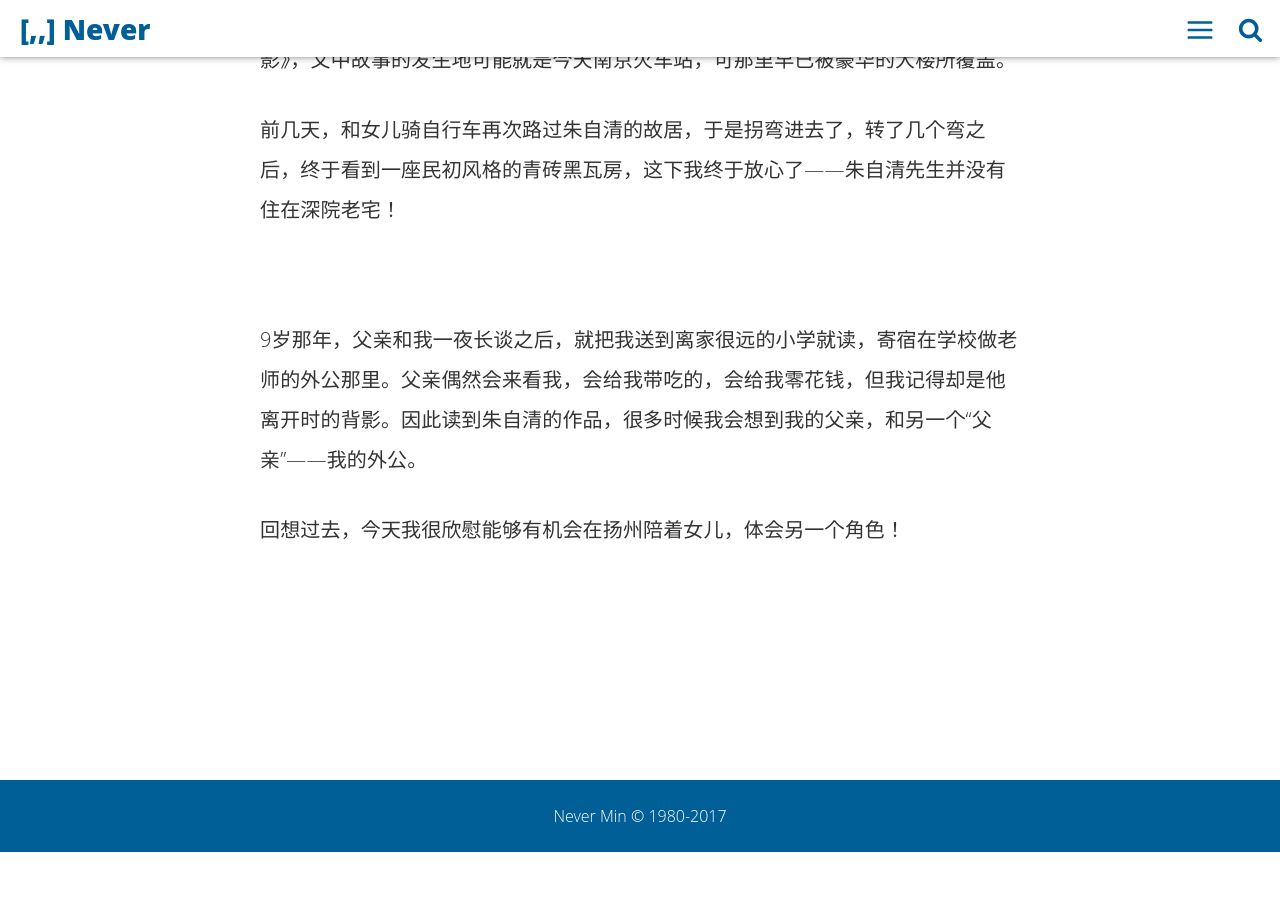
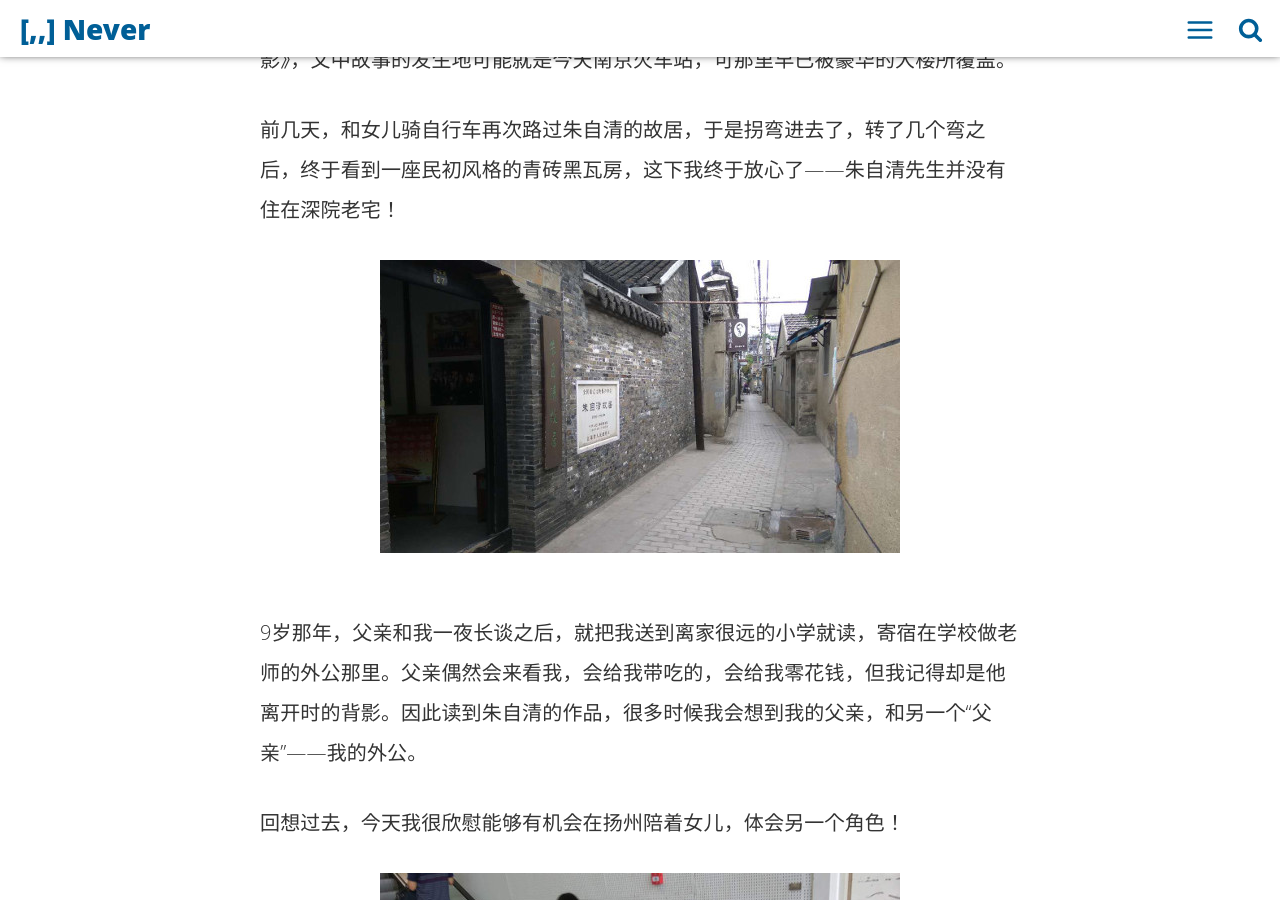
Before and after one commit to NeverMin/nevermin.github.io, a Jekyll site: the page built from _posts/2017-09-09-朱自清的故居我的背影.markdown, in a window 1280 px wide and 900 px high, scrolled down 800 px. Built offline with Jekyll 4.4.1, drawn with Linux system fonts in a browser that asks for light colours; before the commit the page ends 1652 px from its top, so only the background shows below that.

Commit message:
added images

```diff
--- a/_posts/2017-09-09-朱自清的故居我的背影.markdown
+++ b/_posts/2017-09-09-朱自清的故居我的背影.markdown
@@ -18,9 +18,9 @@ introduction: "前几天，和女儿骑自行车再次路过朱自清的故居
 在扬州这座古城，周末总会找机会骑自行车出去走走。在文昌中路，有一块不显眼的匾上写着“朱自清故居”，多次路过一直没有机会去看看。在初中的课本，读过他的《背影》，文中故事的发生地可能就是今天南京火车站，可那里早已被豪华的大楼所覆盖。
 
 前几天，和女儿骑自行车再次路过朱自清的故居，于是拐弯进去了，转了几个弯之后，终于看到一座民初风格的青砖黑瓦房，这下我终于放心了——朱自清先生并没有住在深院老宅！
-![](/media/zhuziqing.jpg)
+![朱自清的故居](/media/zhuziqing.jpg)
 
 9岁那年，父亲和我一夜长谈之后，就把我送到离家很远的小学就读，寄宿在学校做老师的外公那里。父亲偶然会来看我，会给我带吃的，会给我零花钱，但我记得却是他离开时的背影。因此读到朱自清的作品，很多时候我会想到我的父亲，和另一个“父亲”——我的外公。
 
 回想过去，今天我很欣慰能够有机会在扬州陪着女儿，体会另一个角色！
-![](/media/my_background.jpg)
+![我的背影](/media/my_background.jpg)
```
Also changed, not shown: media/my_background.jpg (added), media/zhuziqing.jpg (added).
